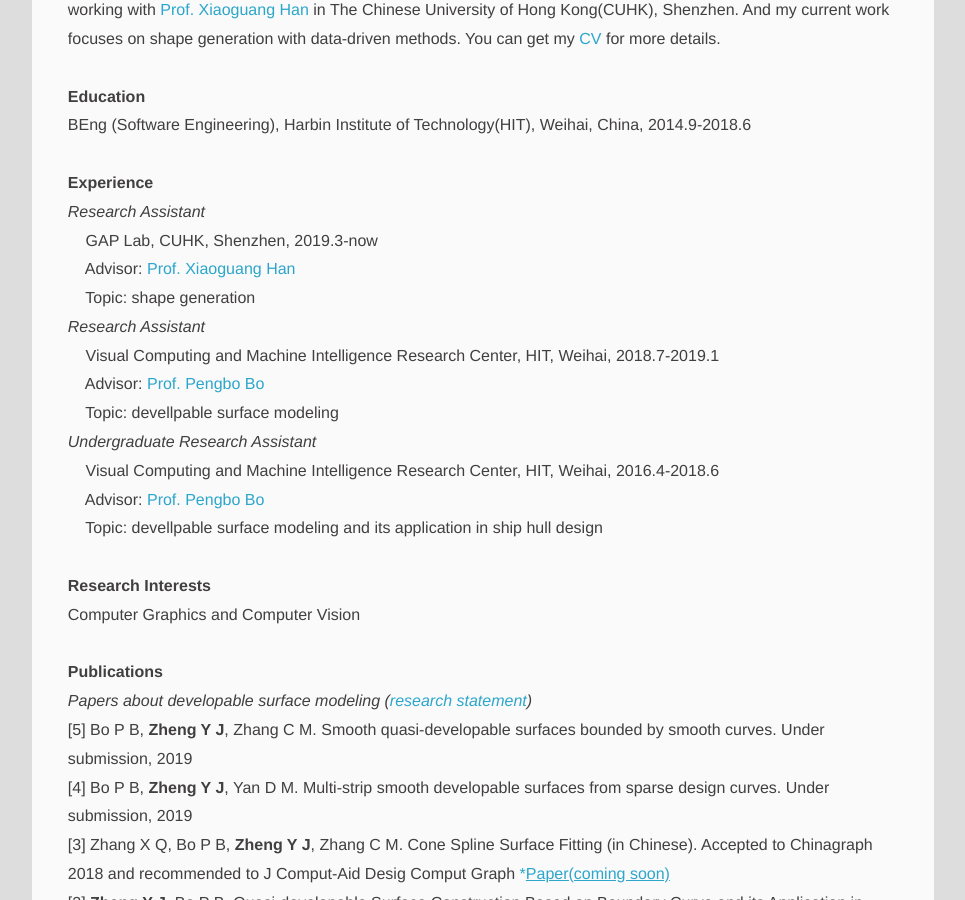
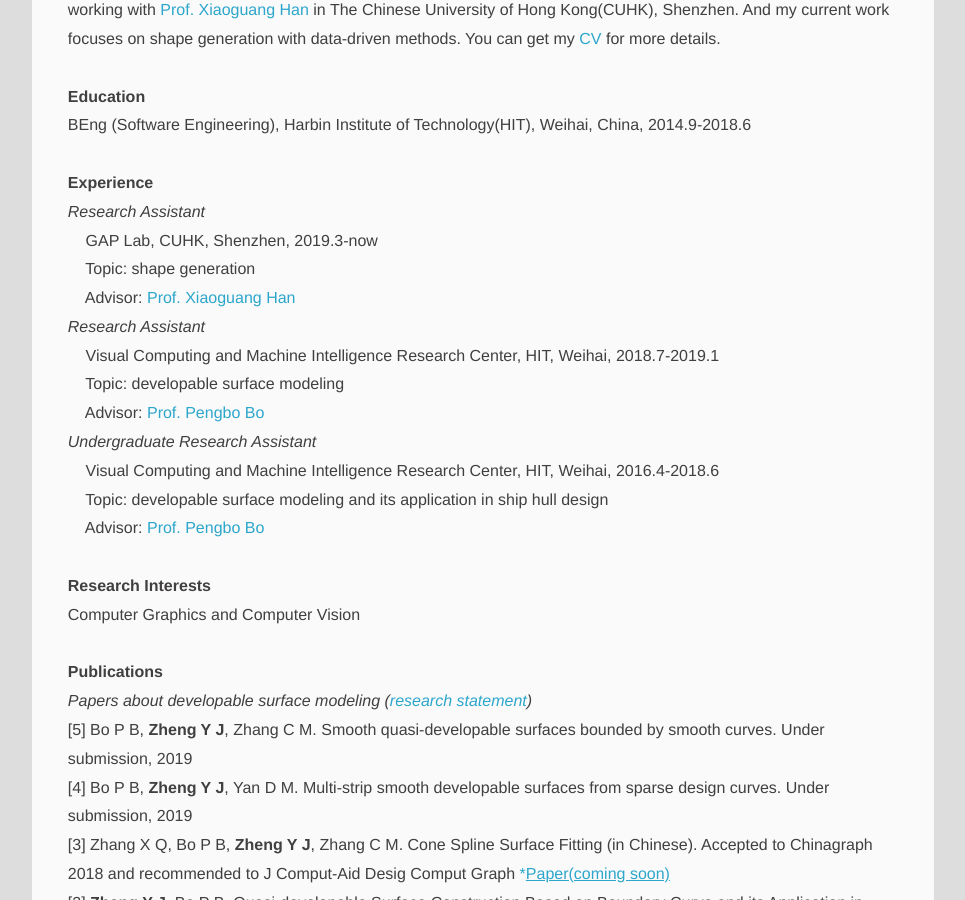
Before and after one commit to PAULYZHENG/paulyzheng.github.io, a Jekyll site: the page built from about/index.html, in a window 1280 px wide and 900 px high, scrolled down 426 px. Shown: the whole window, without its empty margins (127-1092 px from the left). Built offline with Jekyll 4.4.1, drawn with Linux system fonts in a browser that asks for light colours; comment, search, counter and statistics services are not loaded.

Commit message:
Update index.html

```diff
--- a/about/index.html
+++ b/about/index.html
@@ -24,18 +24,18 @@
 <br/>
 <I>Research Assistant</I><br/>
 &nbsp &nbsp GAP Lab, CUHK, Shenzhen, 2019.3-now<br/>
+&nbsp &nbsp Topic: shape generation<br/>
 &nbsp &nbsp Advisor: <a href="http://www.cuhk.edu.cn/academics/hanxiaoguang/" title="" itemprop="url">Prof. Xiaoguang Han</a><br/>
-&nbsp &nbsp Topic: shape generation<br/>
 
 <I>Research Assistant</I><br/>
 &nbsp &nbsp Visual Computing and Machine Intelligence Research Center, HIT, Weihai, 2018.7-2019.1<br/>
+&nbsp &nbsp Topic: developable surface modeling<br/>
 &nbsp &nbsp Advisor: <a href="https://scholar.google.com/citations?user=1rfwxSUAAAAJ&hl=en" title="" itemprop="url">Prof. Pengbo Bo</a><br/>
-&nbsp &nbsp Topic: devellpable surface modeling<br/>
 
 <I>Undergraduate Research Assistant</I><br/>
 &nbsp &nbsp Visual Computing and Machine Intelligence Research Center, HIT, Weihai, 2016.4-2018.6<br/>
+&nbsp &nbsp Topic: developable surface modeling and its application in ship hull design<br/>
 &nbsp &nbsp Advisor: <a href="https://scholar.google.com/citations?user=1rfwxSUAAAAJ&hl=en" title="" itemprop="url">Prof. Pengbo Bo</a><br/>
-&nbsp &nbsp Topic: devellpable surface modeling and its application in ship hull design<br/>
 <br/>
 
 <B>Research Interests</B>
```
